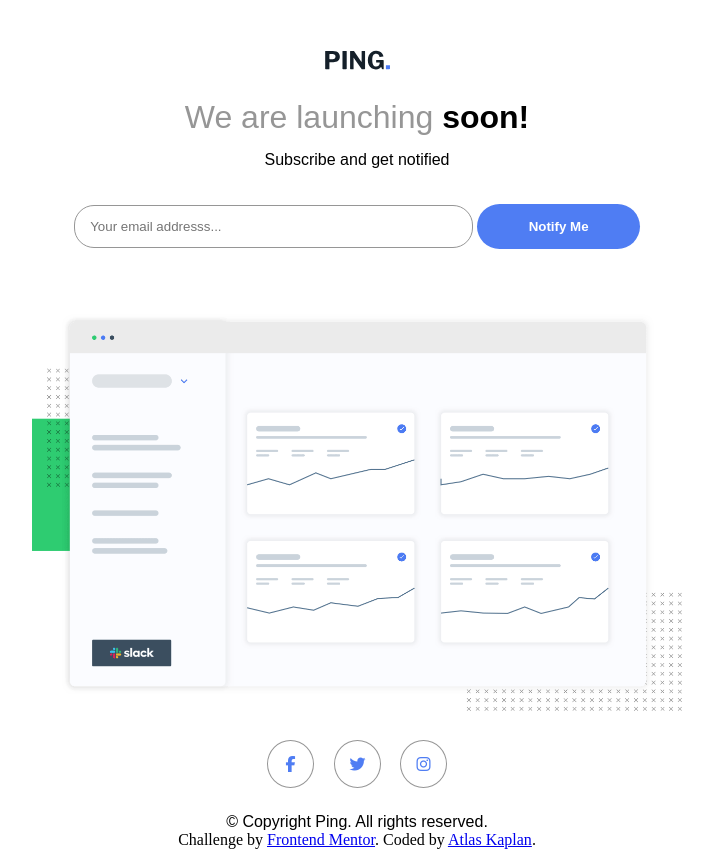
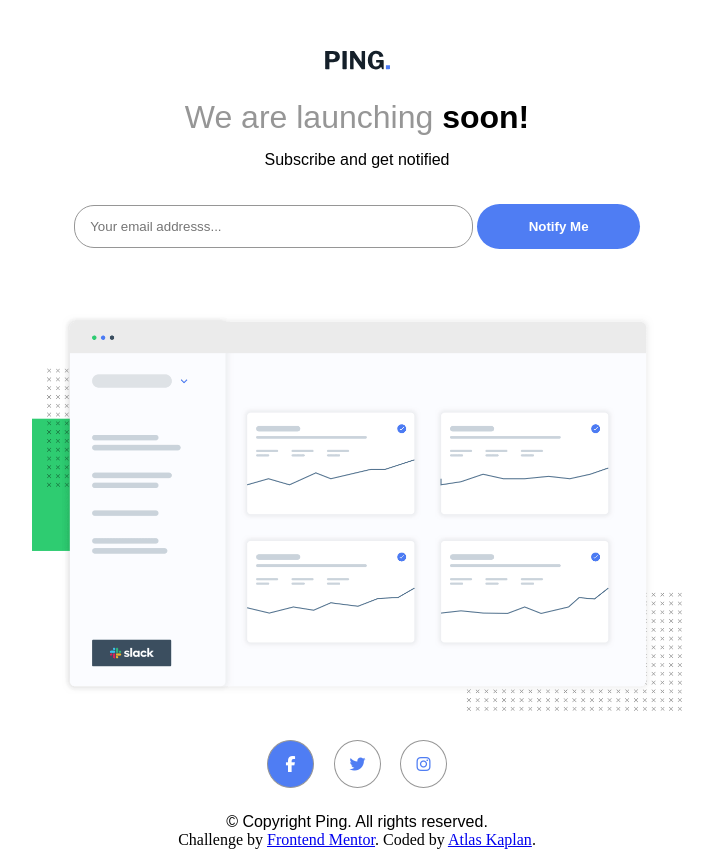
Before and after one commit to AtlasKaplan/Ping-Coming-Soon-Atlas, a plain HTML site: page index.html in a window 1280 px wide. In both pictures the pointer is over the icon 573 px from the left and 763 px from the top of the page. Shown: the whole page, without its empty margins (283-996 px from the left). Drawn offline with Linux system fonts and the light colour scheme.

Commit message:
Update style.css

```diff
--- a/style.css
+++ b/style.css
@@ -36,6 +36,11 @@ i {
     width: 15px;
     margin: 25px 7.5px;
     cursor: pointer;
+}
+
+i:hover {
+    background-color: hsl(223, 87%, 63%);
+    color: white;
 }
 
 h1 {
```
